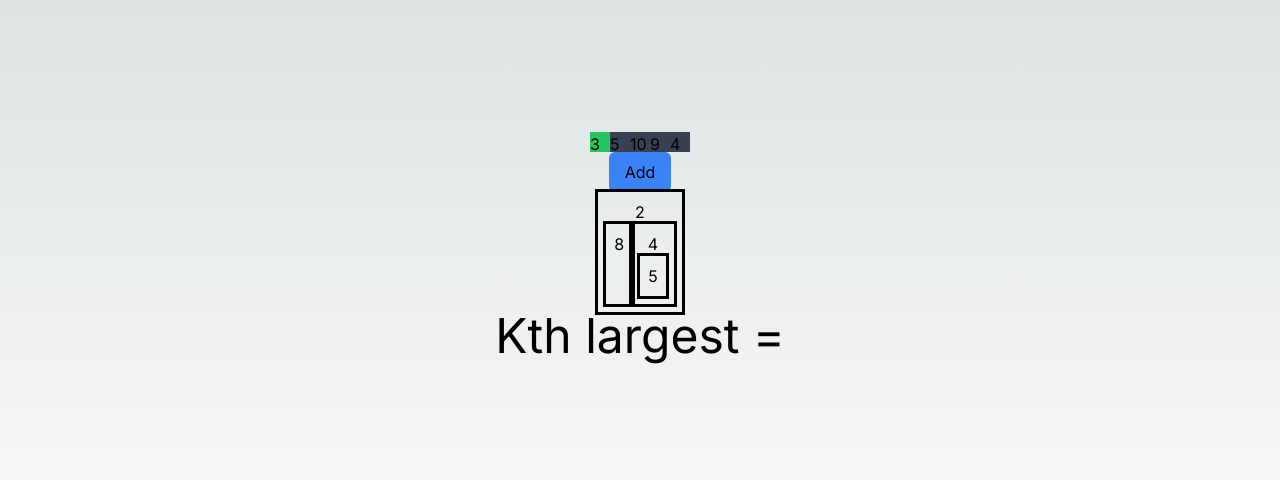
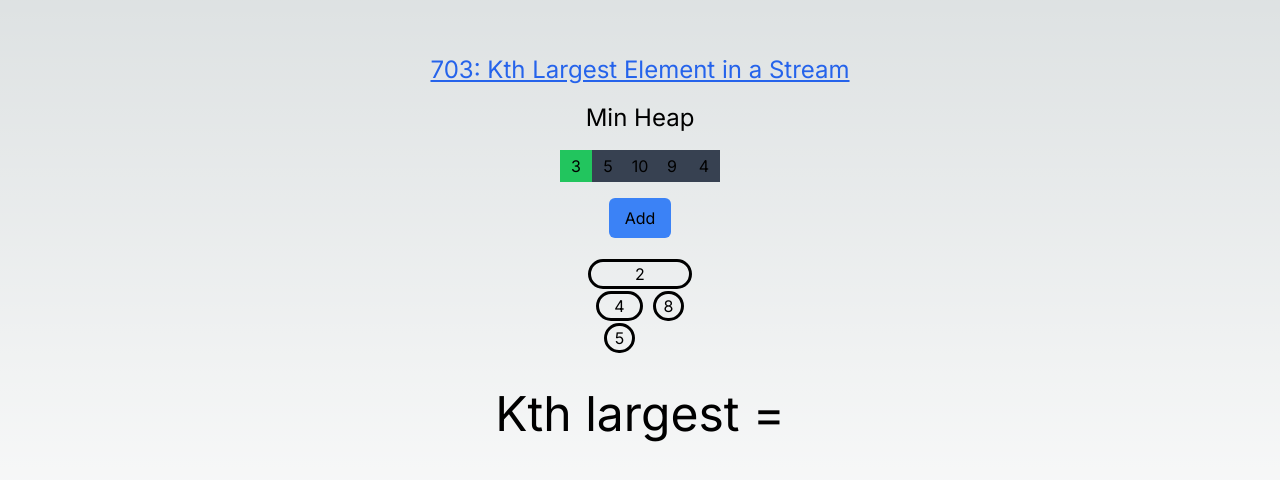
Before and after one commit to aesthaltics/algorithms, a Next.js app: page /kth-largest in a window 1280 px wide. Shown: the part 154-634 px from the top of the page. Built offline with nearby package versions, Linux system fonts and the light colour scheme.

Commit message:
more ✨aesthetic✨

```diff
--- a/src/app/01-matrix/page.tsx
+++ b/src/app/01-matrix/page.tsx
@@ -34,7 +34,7 @@ const Page = () => {
 				className="text-blue-600 underline text-2xl"
 				target="_blank"
 			>
-				01 Matrix
+				542: 01 Matrix
 			</a>
 			<p className="text-2xl">BFS</p>
 			<div className="flex flex-row justify-center items-center">
--- a/src/app/kth-largest/page.tsx
+++ b/src/app/kth-largest/page.tsx
@@ -11,16 +11,21 @@ const Page = () => {
 		added_nums: added_nums,
 	});
 	return (
-		<div className="flex flex-col w-screen h-screen items-center justify-center">
-			<div className="flex flex-col items-center justify-center">
+		<div className="flex flex-col w-screen h-screen items-center justify-center gap-4">
+			<a
+				href="https://leetcode.com/problems/kth-largest-element-in-a-stream/"
+				className="text-blue-600 underline text-2xl"
+				target="_blank"
+			>
+				703: Kth Largest Element in a Stream
+			</a>
+			<p className="text-2xl">Min Heap</p>
 			<div className="flex flex-row">
 				{added_nums.map((num, index) => (
 					<div
 						key={index}
-							className={`h-5 w-5 ${
-								index === numToAdd
-									? "bg-green-500"
-									: "bg-gray-700"
+						className={`flex items-center justify-center h-8 w-8 ${
+							index === numToAdd ? "bg-green-500" : "bg-gray-700"
 						}`}
 					>
 						<p>{num}</p>
@@ -36,7 +41,6 @@ const Page = () => {
 			<SubTreePresenter list={heap} root={0} />
 			<p className="text-5xl">Kth largest = {kthLargestNum}</p>
 		</div>
-		</div>
 	);
 };
 export default Page;
@@ -49,14 +53,16 @@ export const SubTreePresenter = ({
 	root: number;
 }) => {
 	return (
-		<div className="flex flex-col text-center p-2 outline">
-			<div>{list[root]}</div>
+		<div className="flex flex-col text-center p-2">
+			<div className="rounded-full outline min-w-[25px]">
+				{list[root]}
+			</div>
 			<div className="flex flex-row">
+				{list[(root + 1) * 2 - 1] !== undefined && (
+					<SubTreePresenter list={list} root={(root + 1) * 2 - 1} />
+				)}
 				{list[(root + 1) * 2] !== undefined && (
 					<SubTreePresenter list={list} root={(root + 1) * 2} />
-				)}
-				{list[(root + 1) * 2 - 1] !== undefined && (
-					<SubTreePresenter list={list} root={(root + 1) * 2 - 1} />
 				)}
 			</div>
 		</div>
@@ -73,7 +79,7 @@ const useKthtLargest = ({
 	added_nums: number[];
 }) => {
 	const kthLargest = useRef(new KthLargest(k, nums));
-	const [numToAdd, setNumToAdd] = useState(0)
+	const [numToAdd, setNumToAdd] = useState(0);
 	const [heap, setHeap] = useState(kthLargest.current.minHeap.heap);
 	const [kthLargestNum, setKthLargestNum] = useState<number | undefined>();
 
@@ -83,7 +89,7 @@ const useKthtLargest = ({
 		}
 		setKthLargestNum(kthLargest.current.add(added_nums[numToAdd]));
 		setHeap(kthLargest.current.minHeap.heap);
-		setNumToAdd(numToAdd+1)
+		setNumToAdd(numToAdd + 1);
 	};
 
 	return { heap, kthLargestNum, addNum, numToAdd };
```
Lines whose indentation alone changed are shown as unchanged.
